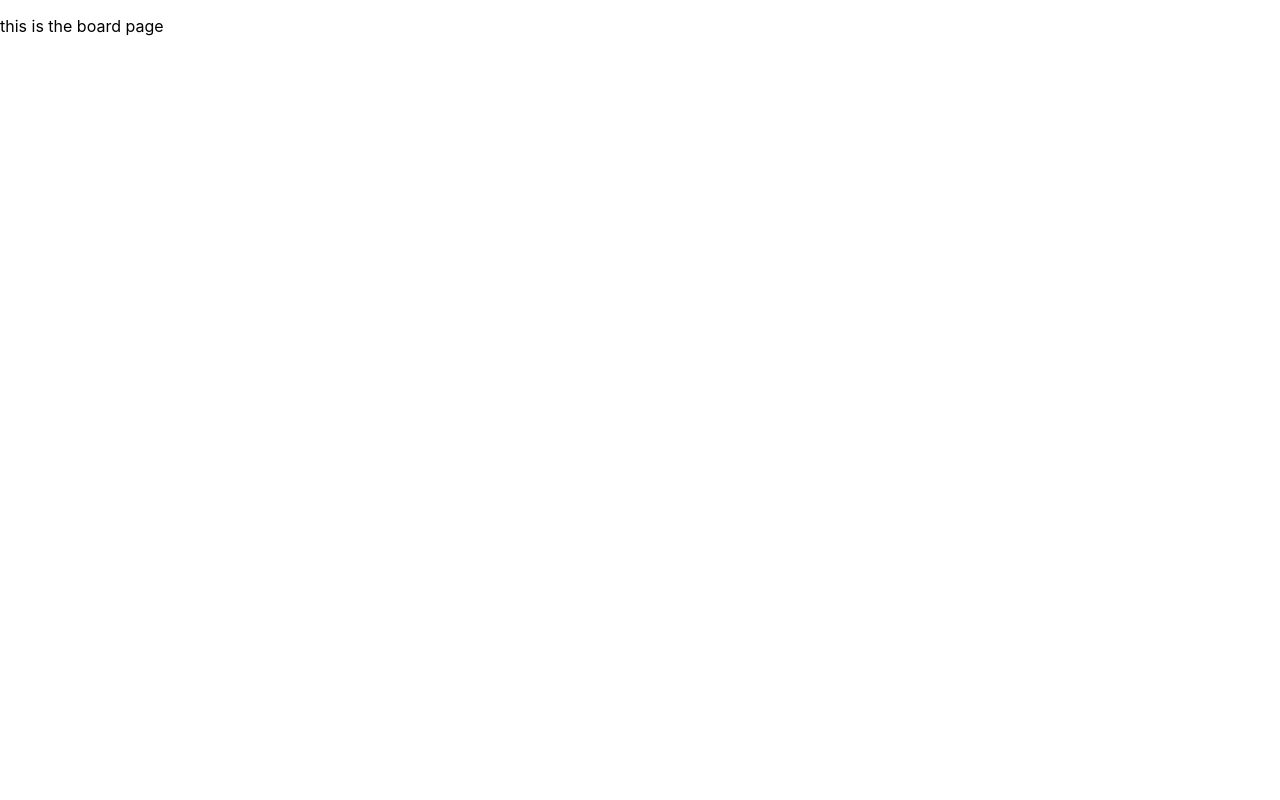
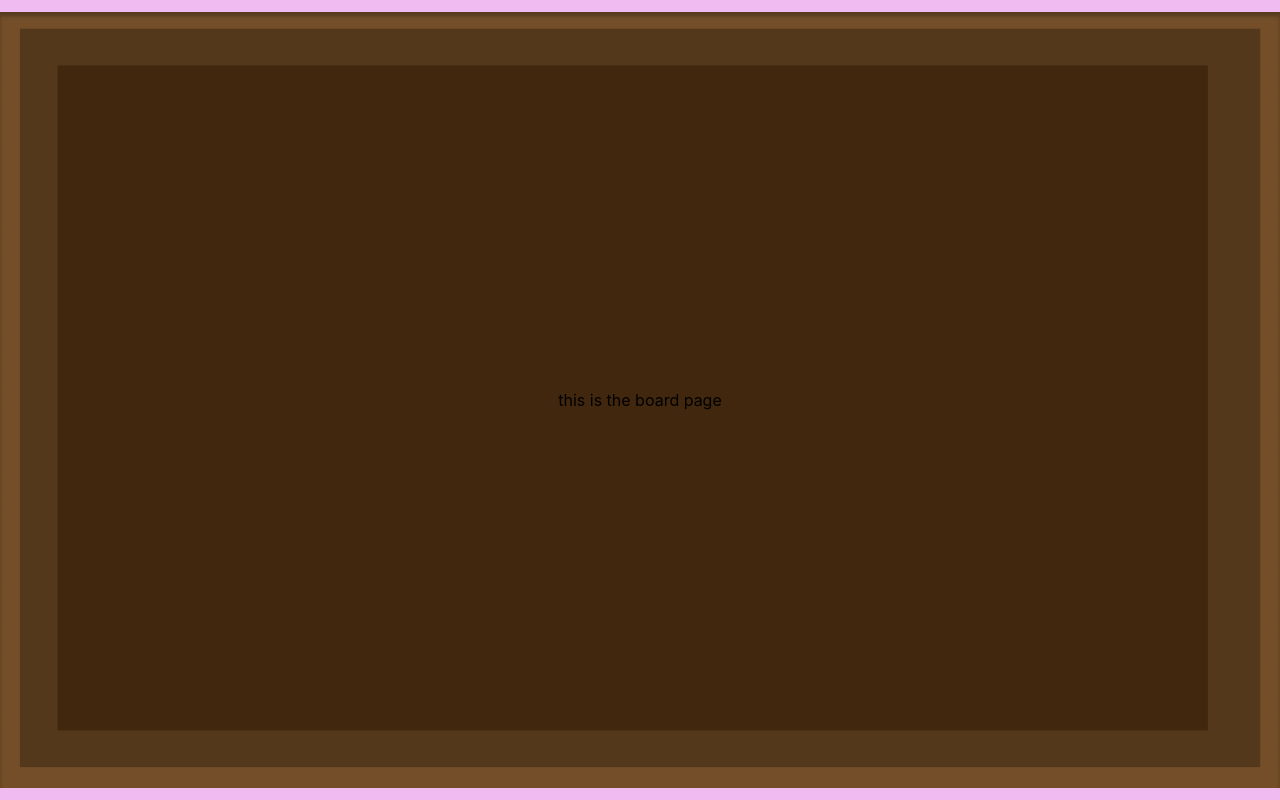
Before and after one commit to smoiseyenkoo/cmd-f-KindnessBoard, a React (Create React App) app in the folder my-app/: page /board in a window 1280 px wide. Built offline with nearby package versions, Linux system fonts and the light colour scheme.

Commit message:
made board page

```diff
--- a/my-app/src/App.css
+++ b/my-app/src/App.css
@@ -25,6 +25,18 @@
   color: white;
 }
 
+.Board{
+  background-color: #c2dbec;
+  min-height: 100vh;
+  display: flex;
+  flex-direction: column;
+  align-items: center;
+  justify-content: center;
+  font-size: calc(10px + 2vmin);
+  font-family: Cambria, Cochin, Georgia, Times, 'Times New Roman', serif;
+  color: white;
+}
+
 .App-link {
   color: #61dafb;
 }
--- a/my-app/src/pages/board/board.js
+++ b/my-app/src/pages/board/board.js
@@ -1,12 +1,22 @@
 import React from 'react';
-
-function Map() {
-    return(
-        <p>
-            this is the board page
-        </p>
+import boardimg from './Board.png'
+// import '../';
+function Board() {
+    return (
+        <div style={{
+            display: 'flex', // Use flexbox to center content
+            justifyContent: 'center', // Center horizontally
+            alignItems: 'center', // Center vertically
+            height: '100vh', // Full height of the viewport
+            backgroundColor: '#efbbf0',
+            backgroundImage: `url(${boardimg})`,
+            backgroundRepeat: 'no-repeat',
+            backgroundPosition: 'center', // Center the background image
+            backgroundSize: 'contain', // Change to 'cover' if you want it to fully cover the div
+        }}>
+            <p>this is the board page</p>
+        </div>
     );
-
 }
 
-export default Map;
+export default Board;
```
Also changed, not shown: my-app/src/pages/board/Board.png (added), 1 other file (tests, documents, lock files or other folders).
